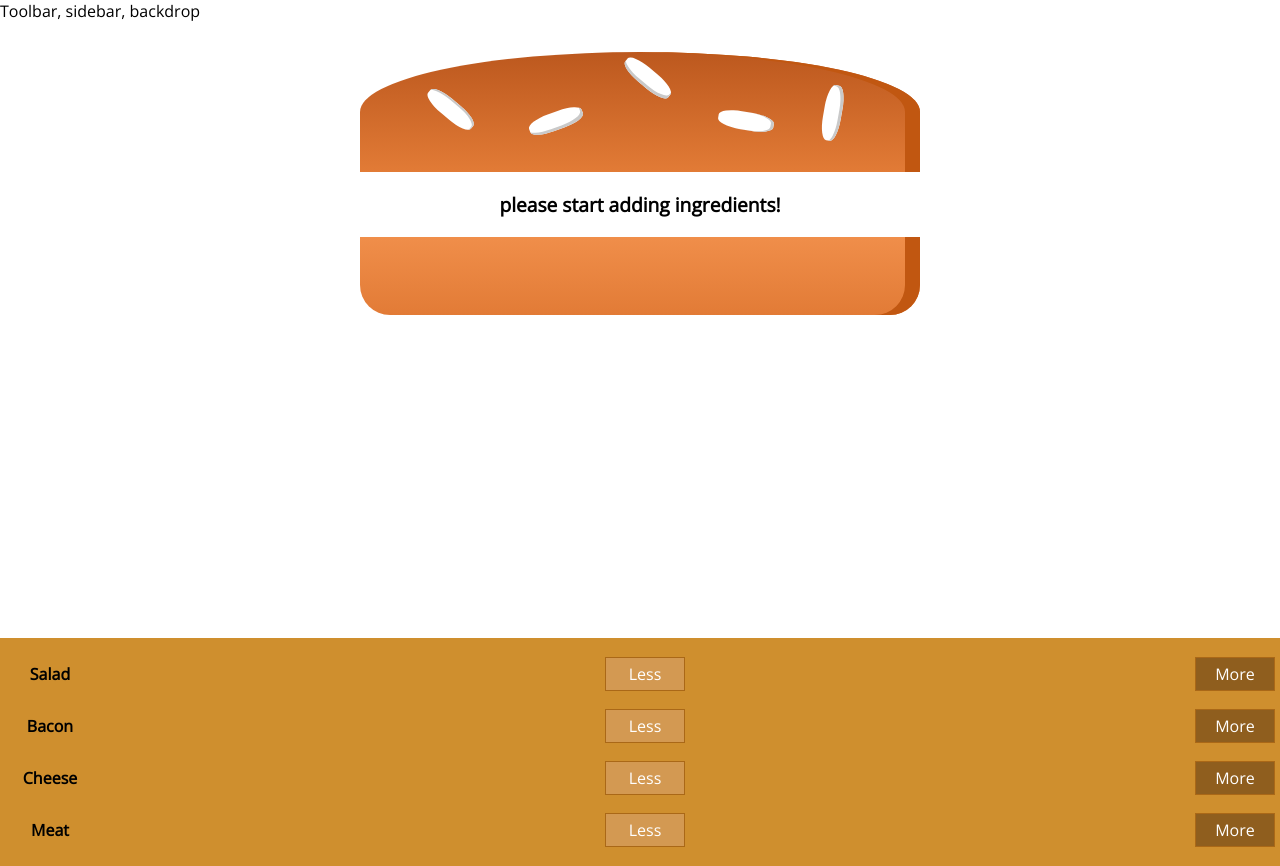
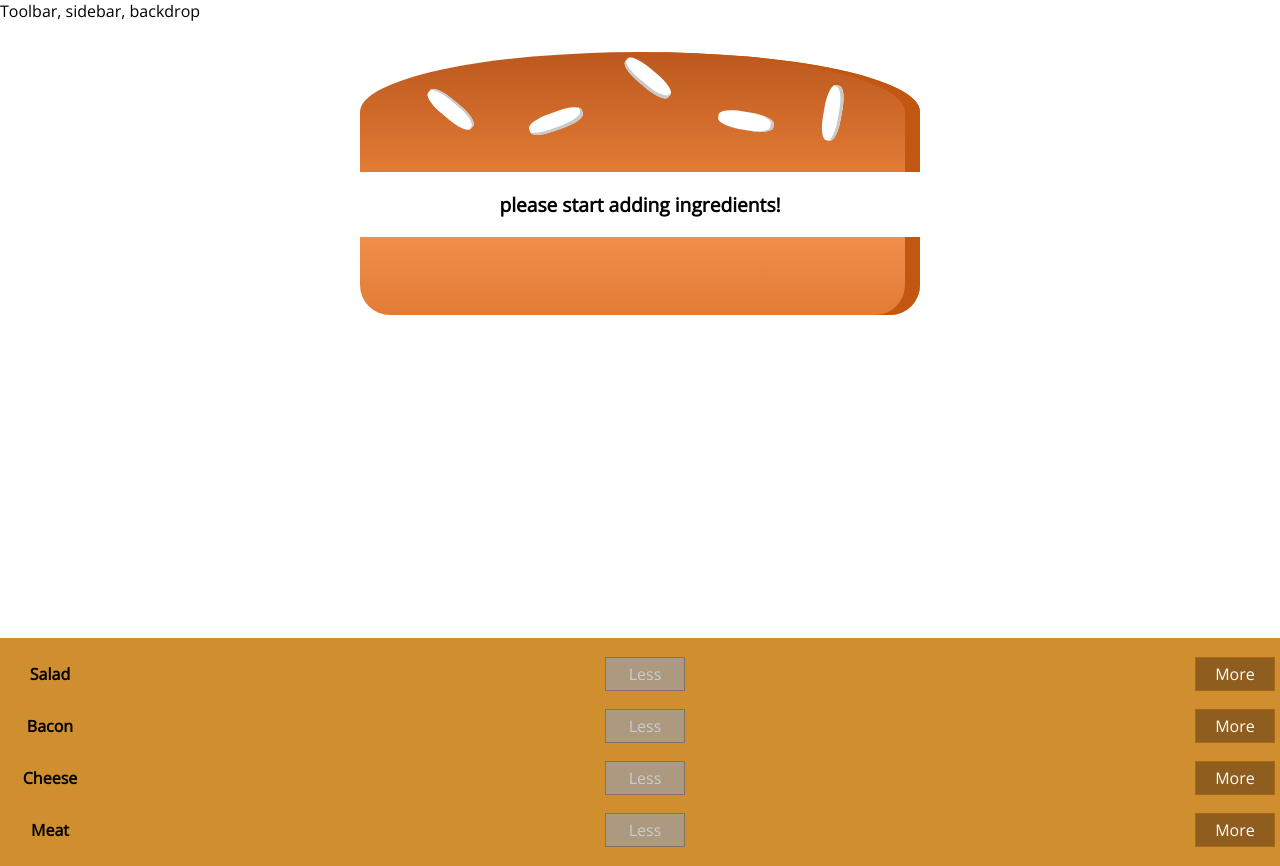
Before and after one commit to Akuljot05/Burger-Builder, a React (Create React App) app: page / in a window 1280 px wide. Built offline with nearby package versions, Linux system fonts and the light colour scheme.

Commit message:
Removing Ingredients Safely

```diff
--- a/src/components/Burger/BuildControls/BuildControl/BuildControl.js
+++ b/src/components/Burger/BuildControls/BuildControl/BuildControl.js
@@ -4,8 +4,13 @@
 const buildControl = (props) => (
     <div className={classes.BuildControl}>
         <div className={classes.Label}>{props.label}</div>
-        <button className={classes.Less}>Less</button>
-        <button className={classes.More} onClick={props.added} >More</button>
+        <button
+            className={classes.Less}
+            onClick={props.removed}
+            disabled={props.disabled}>Less</button>
+        <button
+            className={classes.More}
+            onClick={props.added}>More</button>
     </div>
 );
 
--- a/src/components/Burger/BuildControls/BuildControls.js
+++ b/src/components/Burger/BuildControls/BuildControls.js
@@ -15,7 +15,9 @@
             <BuildControl
                 key={ctrl.label}
                 label={ctrl.label}
-                added={() => props.ingredientAdded(ctrl.type)} />
+                added={() => props.ingredientAdded(ctrl.type)}
+                removed={() => props.ingredientRemoved(ctrl.type)}
+                disabled={props.disabled[ctrl.type]} />
         ))}
     </div>
 );
--- a/src/containers/BurgerBuilder/BurgerBuilder.js
+++ b/src/containers/BurgerBuilder/BurgerBuilder.js
@@ -37,13 +37,38 @@
         this.setState({totalPrice: newPrice, ingredients: updatedIngredients});
     }
 
+    removeIngredientHandler = (type) => {
+        const oldCount = this.state.ingredients[type];
+        if(oldCount <= 0){
+            return;
+        }
+        const updatedCount = oldCount - 1;
+        const updatedIngredients = {
+            ...this.state.ingredients
+        };
+        updatedIngredients[type] = updatedCount;
+        const priceDeduction = INGREDIENT_PRICES[type];
+        const oldPrice = this.state.totalPrice;
+        const newPrice = oldPrice - priceDeduction;
+        this.setState({totalPrice: newPrice, ingredients: updatedIngredients});
+    }
 
     render() {
+
+        const disabledInfo = {
+            ...this.state.ingredients
+        };
+        for(let key in disabledInfo){
+            disabledInfo[key] = disabledInfo[key] <= 0;
+        }
+
         return(
             <Aux>
                 <Burger ingredients={this.state.ingredients}/>
                 <BuildControls
                     ingredientAdded = {this.addIngredientHandler}
+                    ingredientRemoved = {this.removeIngredientHandler}
+                    disabled = {disabledInfo}
                 />
             </Aux>
         );
```
